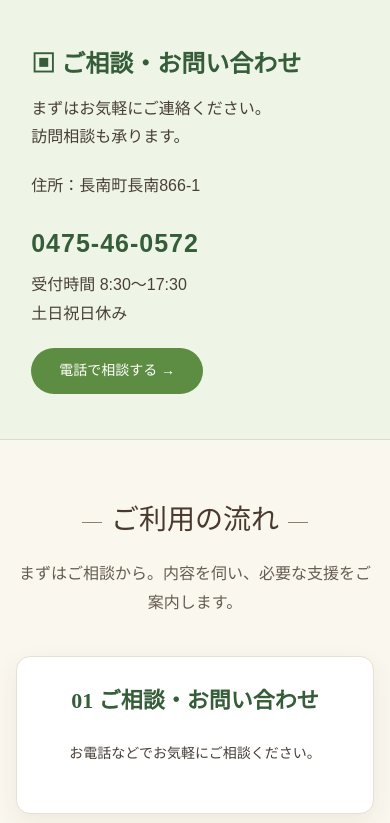
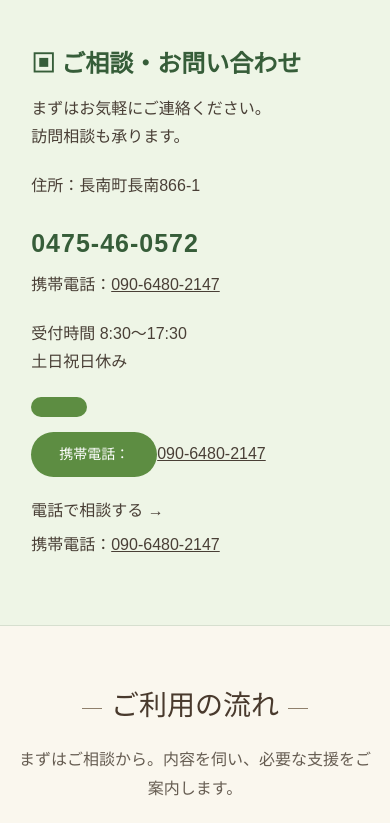
Before and after one commit to rinzen-llc/rinzen-homepage, a plain HTML site: page index.html in a window 390 px wide. Shown: the part 3426-4249 px from the top of the page. Drawn offline with Linux system fonts and the light colour scheme.

Commit message:
Update contact information and consultation button
Added mobile phone contact link and updated consultation button.

```diff
--- a/index.html
+++ b/index.html
@@ -139,8 +139,10 @@ footer{background:#3c2c20;color:#fff;padding:35px 0 22px}
   <p>まずはお気軽にご連絡ください。<br>訪問相談も承ります。</p>
   <p>住所：長南町長南866-1</p>
   <div class="contact-number"><a href="tel:0475460572">0475-46-0572</a></div>
+  <p>携帯電話：<a href="tel:090-6480-2147">090-6480-2147</a></p>
   <p>受付時間 8:30〜17:30<br>土日祝日休み</p>
-  <a class="btn" href="tel:0475460572">電話で相談する →</a>
+  <a class="btn" href="tel:0475460572">
+   <p>携帯電話：<a href="tel:090-6480-2147">090-6480-2147</a></p> 電話で相談する → <p>携帯電話：<a href="tel:090-6480-2147">090-6480-2147</a></p></a>
  </div>
 </section>
 
```
